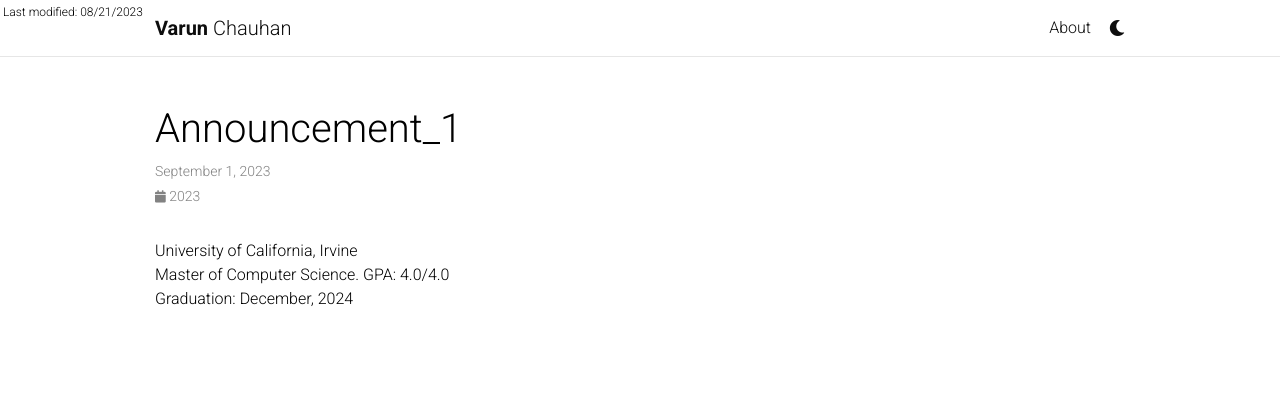
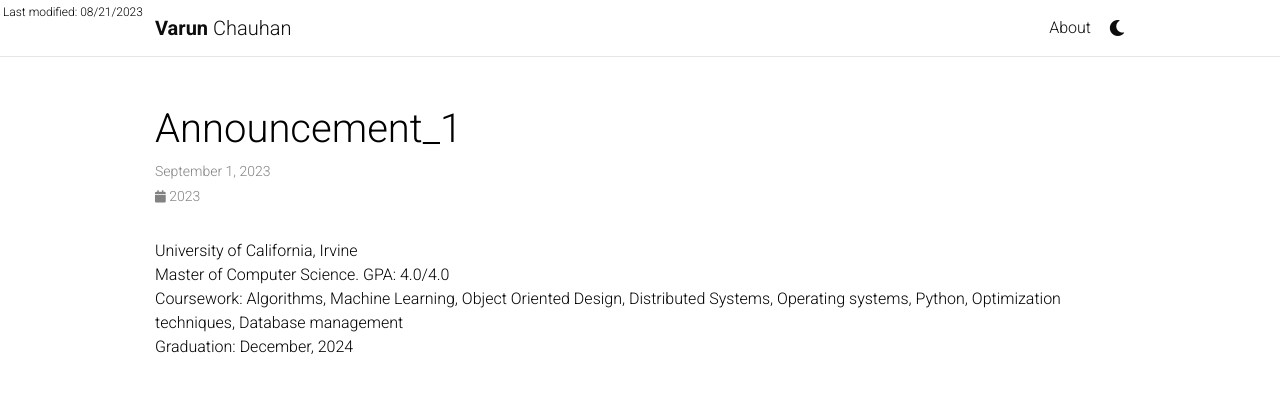
Before and after one commit to varunhc/varunhc.github.io, a Jekyll site: the page built from _news/announcement_1.md, in a window 1280 px wide. Shown: the top 393 px of the page. Built offline with Jekyll 4.4.1, drawn with Linux system fonts in a browser that asks for light colours; comment, search, counter and statistics services are not loaded; a style sheet for code colours, icons or effects is not loaded.

Commit message:
Update announcement_1.md

```diff
--- a/_news/announcement_1.md
+++ b/_news/announcement_1.md
@@ -4,4 +4,7 @@ date: 2023-09-01 07:59:00-0400
 inline: true
 ---
 
-<span> University of California, Irvine <br> Master of Computer Science. GPA: 4.0/4.0 <br> Graduation: December, 2024 </span>
+<span> University of California, Irvine
+<br> Master of Computer Science. GPA: 4.0/4.0
+<br> Coursework: Algorithms, Machine Learning, Object Oriented Design, Distributed Systems, Operating systems, Python, Optimization techniques, Database management
+<br> Graduation: December, 2024 </span>
```
